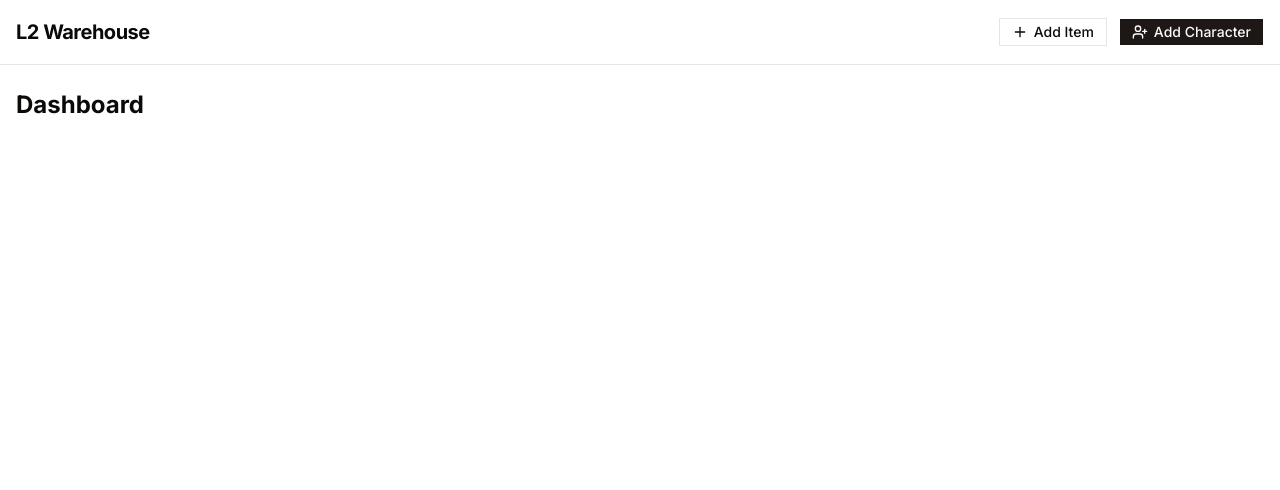
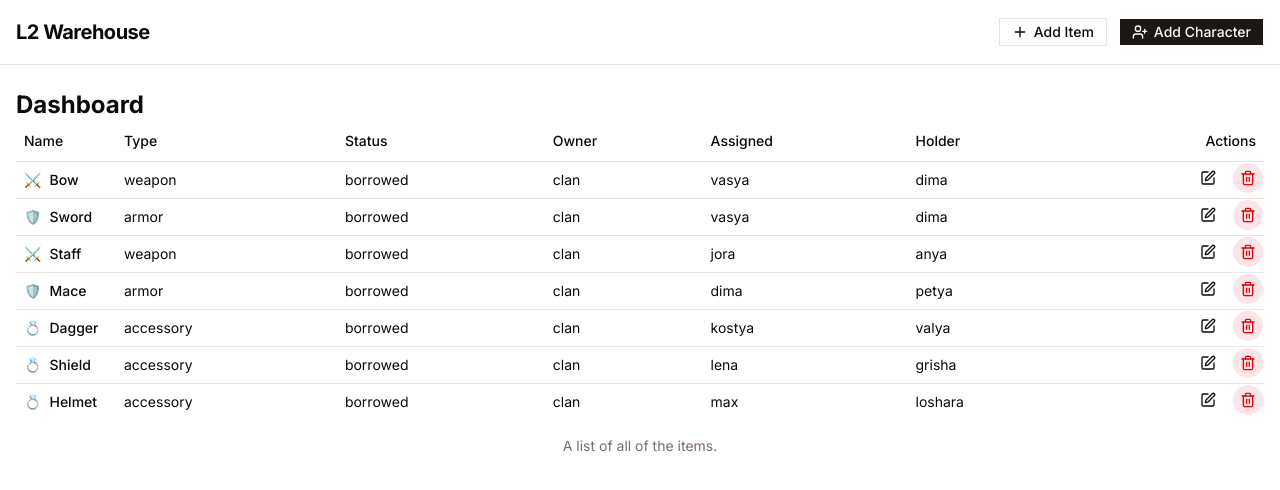
Before and after one commit to rebel228/l2-warehouse, a Next.js app: page /dashboard in a window 1280 px wide. Shown: the top 490 px of the page. Built offline with nearby package versions, Linux system fonts and the light colour scheme.

Commit message:
feat: add a rough item table with mocked data

```diff
--- /dev/null
+++ b/src/app/components/item-table/ItemTable.tsx
@@ -0,0 +1,67 @@
+'use client';
+import {
+  Table,
+  TableBody,
+  TableCaption,
+  TableCell,
+  TableHead,
+  TableHeader,
+  TableRow,
+} from '@/app/components/ui/table';
+import { Button } from '@/app/components/ui/button';
+import { Edit, Trash2 } from 'lucide-react';
+import { itemsMocks, typeIcon } from '@/lib/mock';
+
+const ItemTable = () => {
+  return (
+    <Table className="w-full">
+      <TableCaption>A list of all of the items.</TableCaption>
+      <TableHeader>
+        <TableRow>
+          <TableHead className="w-[100px]">Name</TableHead>
+          <TableHead>Type</TableHead>
+          <TableHead>Status</TableHead>
+          <TableHead>Owner</TableHead>
+          <TableHead>Assigned</TableHead>
+          <TableHead>Holder</TableHead>
+          <TableHead className="text-right">Actions</TableHead>
+        </TableRow>
+      </TableHeader>
+      <TableBody>
+        {itemsMocks.map((item) => (
+          <TableRow key={item.id}>
+            <TableCell className="font-medium">
+              <span className="mr-2">{typeIcon[item.type]}</span>
+              {item.name}
+            </TableCell>
+            <TableCell>{item.type}</TableCell>
+            <TableCell>{item.status}</TableCell>
+            <TableCell>{item.owner}</TableCell>
+            <TableCell>{item.assigned}</TableCell>
+            <TableCell>{item.holder}</TableCell>
+            <div className="flex justify-end gap-2">
+              <Button
+                variant="ghost"
+                size="icon"
+                className="rounded-full"
+                onClick={() => console.log('edit', item.id)}
+              >
+                <Edit className="h-4 w-4" />
+              </Button>
+              <Button
+                variant="destructive"
+                size="icon"
+                className="rounded-full"
+                onClick={() => console.log('delete', item.id)}
+              >
+                <Trash2 className="h-4 w-4" />
+              </Button>
+            </div>
+          </TableRow>
+        ))}
+      </TableBody>
+    </Table>
+  );
+};
+
+export default ItemTable;
--- a/src/app/dashboard/layout.tsx
+++ b/src/app/dashboard/layout.tsx
@@ -4,7 +4,7 @@ export default function DashboardLayout({ children }: { children: React.ReactNod
   return (
     <>
       <Header />
-      <main className="container px-4 py-6">{children}</main>
+      <main className="w-full px-4 py-6">{children}</main>
     </>
   );
 }
--- a/src/app/dashboard/page.tsx
+++ b/src/app/dashboard/page.tsx
@@ -1,7 +1,10 @@
+import ItemTable from '../components/item-table/ItemTable';
+
 export default function DashboardPage() {
   return (
-    <div className="container">
+    <div>
       <h1 className="text-2xl font-bold">Dashboard</h1>
+      <ItemTable />
     </div>
   );
 }
--- /dev/null
+++ b/src/lib/mock.ts
@@ -0,0 +1,81 @@
+interface item {
+  id: string;
+  name: string;
+  type: string;
+  status: string;
+  owner: string;
+  assigned: string;
+  holder: string;
+}
+
+export const typeIcon: Record<string, string> = {
+  weapon: '⚔️',
+  armor: '🛡️',
+  accessory: '💍',
+};
+
+export const itemsMocks: item[] = [
+  {
+    id: '1',
+    name: 'Bow',
+    type: 'weapon',
+    status: 'borrowed',
+    owner: 'clan',
+    assigned: 'vasya',
+    holder: 'dima',
+  },
+  {
+    id: '2',
+    name: 'Sword',
+    type: 'armor',
+    status: 'borrowed',
+    owner: 'clan',
+    assigned: 'vasya',
+    holder: 'dima',
+  },
+  {
+    id: '3',
+    name: 'Staff',
+    type: 'weapon',
+    status: 'borrowed',
+    owner: 'clan',
+    assigned: 'jora',
+    holder: 'anya',
+  },
+  {
+    id: '4',
+    name: 'Mace',
+    type: 'armor',
+    status: 'borrowed',
+    owner: 'clan',
+    assigned: 'dima',
+    holder: 'petya',
+  },
+  {
+    id: '5',
+    name: 'Dagger',
+    type: 'accessory',
+    status: 'borrowed',
+    owner: 'clan',
+    assigned: 'kostya',
+    holder: 'valya',
+  },
+  {
+    id: '6',
+    name: 'Shield',
+    type: 'accessory',
+    status: 'borrowed',
+    owner: 'clan',
+    assigned: 'lena',
+    holder: 'grisha',
+  },
+  {
+    id: '7',
+    name: 'Helmet',
+    type: 'accessory',
+    status: 'borrowed',
+    owner: 'clan',
+    assigned: 'max',
+    holder: 'loshara',
+  },
+];
```
